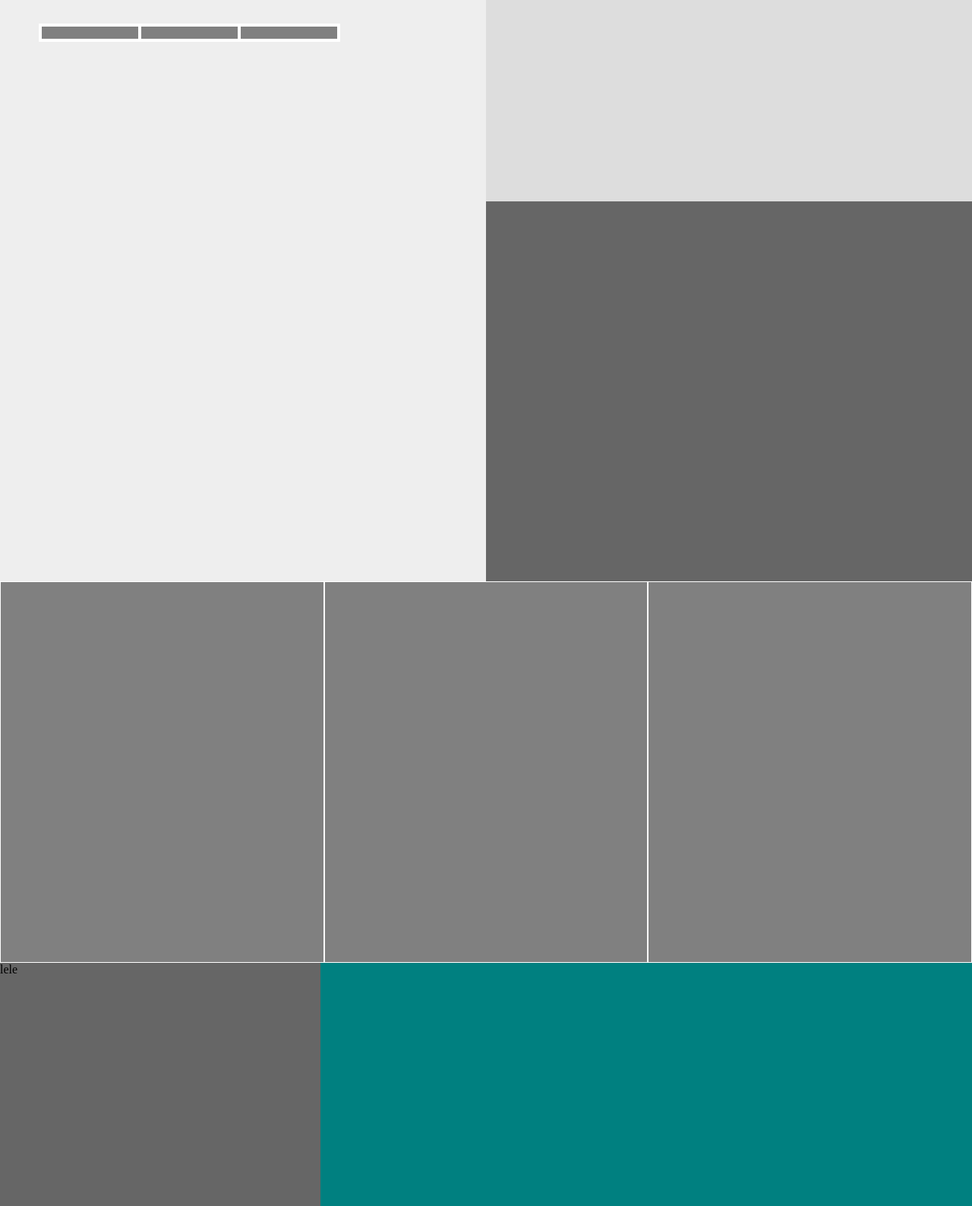
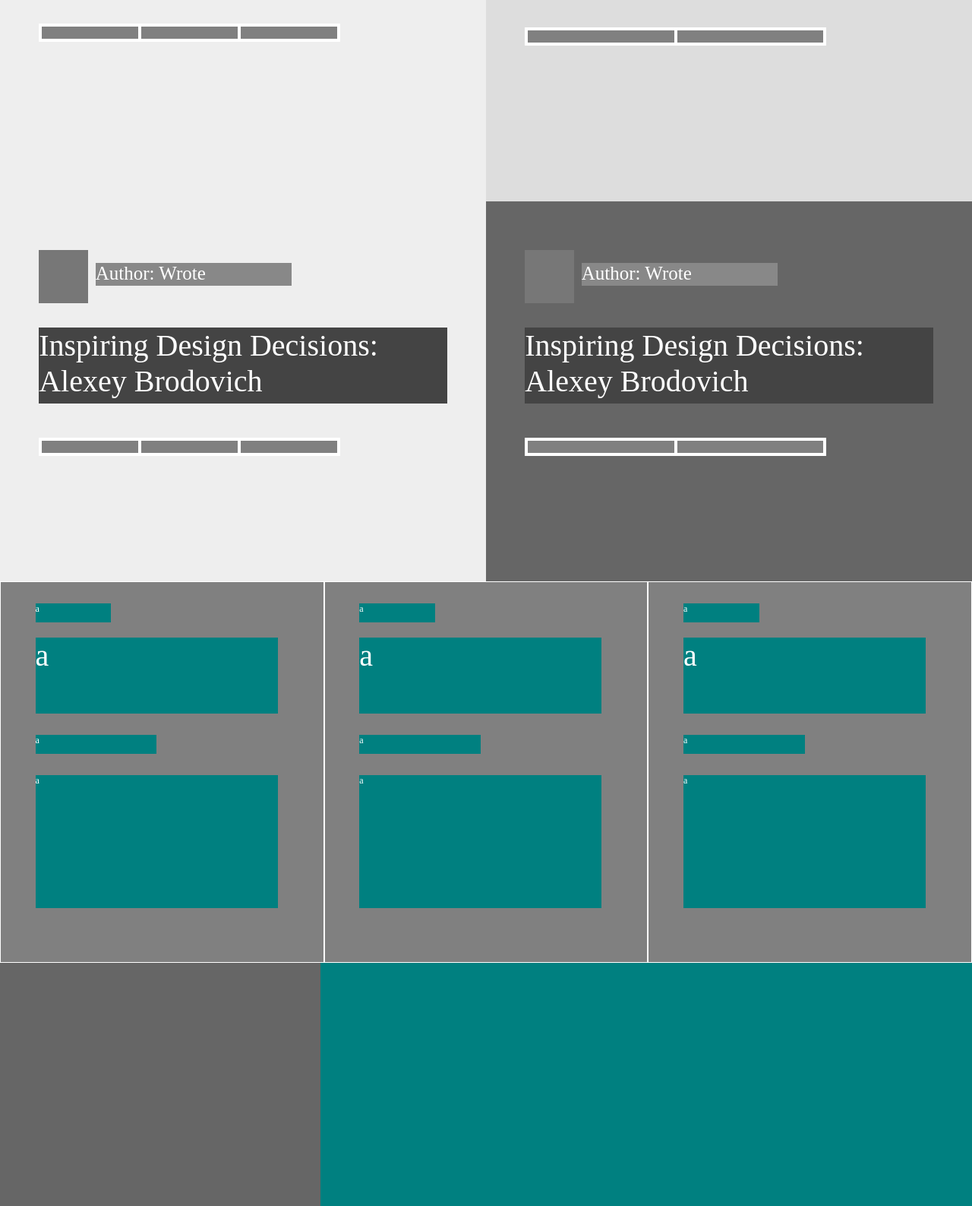
Before and after one commit to Usagib/DesignTeardown, a plain HTML site: page index.html in a window 1280 px wide. Shown: the part 612-2199 px from the top of the page at 76% size. Drawn offline with Linux system fonts and the light colour scheme.

Commit message:
post section content added

```diff
--- a/css/style.css
+++ b/css/style.css
@@ -53,6 +53,18 @@ body{
   display: flex;
 }
 
+.main-header-wrapper-1{
+  position: relative;
+  margin: 10% 40% 5% 8%;
+  display: flex;
+}
+
+.main-header-wrapper-2{
+  position: relative;
+  margin: 27% 40% 5% 8%;
+  display: flex;
+}
+
 .main-title{
   position: relative;
   margin: 2% 8% 0 8%;
@@ -104,6 +116,7 @@ body{
   background-color: gray;
   height: 500px;
   border: 1px solid white;
+  padding-left: 2%;
 }
 
 .post-ad{
@@ -122,6 +135,42 @@ body{
 .post-ad-2{
   flex: 67%;
   height: 500px;
+  background-color: teal;
+}
+
+.post-title{
+  font-size: 40px;
+  color: white;
+  margin: 5% 5% 5% 5%;
+  width: 80%;
+  height: 20%;
+  background-color: teal;
+}
+
+.post-date{
+  font-size: 12px;
+  color: white;
+  margin: 7% 7% 0% 5%;
+  width: 25%;
+  height: 5%;
+  background-color: teal;
+}
+
+.post-author{
+  font-size: 12px;
+  color: white;
+  margin: 7% 7% 0% 5%;
+  width: 40%;
+  height: 5%;
+  background-color: teal;
+}
+
+.post-text{
+  font-size: 12px;
+  color: white;
+  margin: 7% 7% 0% 5%;
+  width: 80%;
+  height: 35%;
   background-color: teal;
 }
 
@@ -223,5 +272,16 @@ footer{
   height: 100px;
   background-color: teal;
   font-size: 1.5em;
+}
 
+.color-change{
+  position: relative;
+  top:10%;
+  left: 52%;
+  height: 50px;
+  width: 25%;
 }
+.color-btn{
+  width: 100%;
+  height: 100%;
+}
--- a/index.html
+++ b/index.html
@@ -72,30 +72,86 @@
       </div>
 
       <div class="main-container-2">
+        <button class="color-change"></button>
+        <div class="main-header-wrapper-2">
+          <div class="main-author-1">
 
+          </div>
+          <div class="main-author-2">
+            Author: Wrote
+          </div>
+        </div>
+        <div class="main-title">
+            Inspiring Design Decisions: Alexey Brodovich
+        </div>
+        <div class="main-subtitle-wrapper">
+          <div class="main-subtitle-item-1"></div>
+          <div class="main-subtitle-item-2"></div>
+        </div>
       </div>
+
       <div class="main-container-3">
+        <div class="main-header-wrapper-1">
+          <div class="main-author-1">
 
+          </div>
+          <div class="main-author-2">
+            Author: Wrote
+          </div>
+        </div>
+        <div class="main-title">
+            Inspiring Design Decisions: Alexey Brodovich
+        </div>
+        <div class="main-subtitle-wrapper">
+          <div class="main-subtitle-item-1"></div>
+          <div class="main-subtitle-item-2"></div>
+          <div class="main-subtitle-item-3"></div>
+        </div>
       </div>
+
       <div class="main-container-4">
+        <div class="main-header-wrapper-1">
+          <div class="main-author-1">
+
+          </div>
+          <div class="main-author-2">
+            Author: Wrote
+          </div>
+        </div>
+        <div class="main-title">
+            Inspiring Design Decisions: Alexey Brodovich
+        </div>
+        <div class="main-subtitle-wrapper">
+          <div class="main-subtitle-item-1"></div>
+          <div class="main-subtitle-item-2"></div>
+        </div>
 
       </div>
     </main>
     <div class="post-wrapper">
       <article class="post-item-1">
-
+        <div class="post-date">a</div>
+        <div class="post-title">a</div>
+        <div class="post-author">a</div>
+        <div class="post-text">a</div>
       </article>
       <article class="post-item-2">
-
+        <div class="post-date">a</div>
+        <div class="post-title">a</div>
+        <div class="post-author">a</div>
+        <div class="post-text">a</div>
       </article>
       <article class="post-item-3">
-
+        <div class="post-date">a</div>
+        <div class="post-title">a</div>
+        <div class="post-author">a</div>
+        <div class="post-text">a</div>
       </article>
     </div>
 
     <div class="post-ad">
       <article class="post-ad-1">
-        lele
+
       </article>
       <article class="post-ad-2">
 
@@ -104,13 +160,22 @@
 
     <div class="post-wrapper">
       <article class="post-item-1">
-        lele
+        <div class="post-date">a</div>
+        <div class="post-title">a</div>
+        <div class="post-author">a</div>
+        <div class="post-text">a</div>
       </article>
       <article class="post-item-2">
-
+        <div class="post-date">a</div>
+        <div class="post-title">a</div>
+        <div class="post-author">a</div>
+        <div class="post-text">a</div>
       </article>
       <article class="post-item-3">
-
+        <div class="post-date">a</div>
+        <div class="post-title">a</div>
+        <div class="post-author">a</div>
+        <div class="post-text">a</div>
       </article>
     </div>
 
@@ -171,19 +236,28 @@
 
     <div class="post-wrapper">
       <article class="post-item-1">
-        lele
+        <div class="post-date">a</div>
+        <div class="post-title">a</div>
+        <div class="post-author">a</div>
+        <div class="post-text">a</div>
       </article>
       <article class="post-item-2">
-
+        <div class="post-date">a</div>
+        <div class="post-title">a</div>
+        <div class="post-author">a</div>
+        <div class="post-text">a</div>
       </article>
       <article class="post-item-3">
-
+        <div class="post-date">a</div>
+        <div class="post-title">a</div>
+        <div class="post-author">a</div>
+        <div class="post-text">a</div>
       </article>
     </div>
 
     <div class="post-ad">
      <article class="post-ad-1">
-       lele
+
      </article>
      <article class="post-ad-2">
 
```
